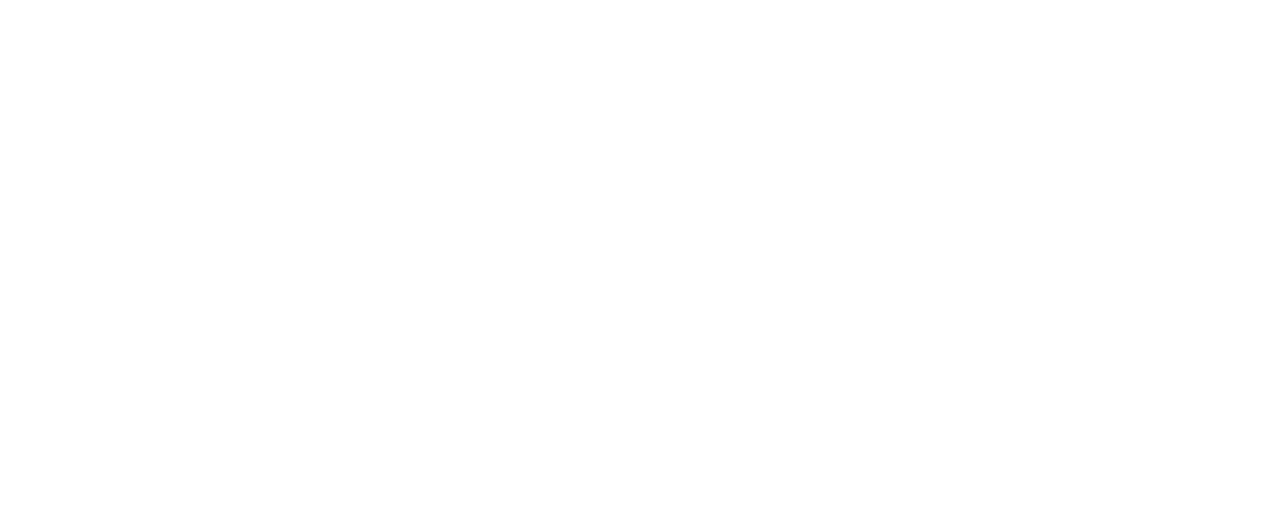
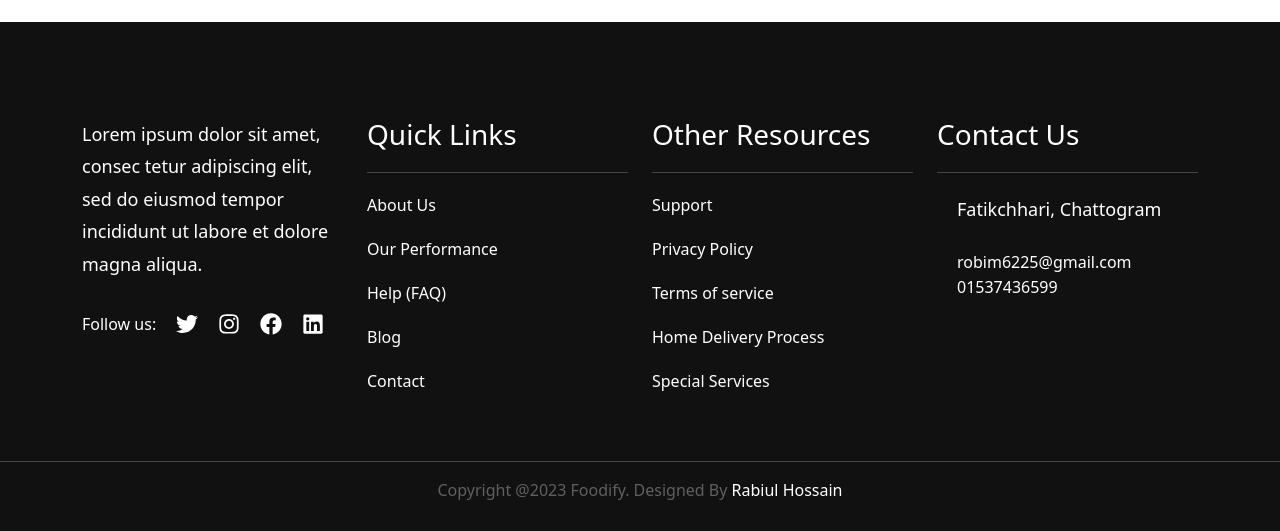
Before and after one commit to robiul1hossen/Assignment_10_Client, a React (Vite) app: page / in a window 1280 px wide. Shown: the part 730-1261 px from the top of the page. Before the commit the page ends 800 px from the top, so only its background shows below. Built offline with nearby package versions, Linux system fonts and the light colour scheme; no server answers.

Commit message:
added footer

```diff
--- /dev/null
+++ b/src/components/Footer/Footer.css
@@ -0,0 +1,66 @@
+.footer {
+  background: #111;
+  color: #fff;
+}
+.footer a {
+  color: #fff;
+  text-decoration: none;
+  transition: 0.5s;
+}
+.footer a:hover {
+  color: #e73a3e;
+  letter-spacing: 1.2px;
+}
+.copytright-text p a:hover {
+  letter-spacing: 0;
+  color: #fff;
+}
+.footer-top {
+  border-bottom: 1px solid #444;
+}
+.footer-bottom {
+  margin-bottom: 0;
+}
+.copytright-text p {
+  color: #606060;
+}
+.copytright-text p a {
+  font-weight: 500;
+}
+
+.footer-widget h3 {
+  border-bottom: 1px solid #444;
+  padding-bottom: 20px;
+  margin-bottom: 20px;
+}
+.footer-widget ul {
+  list-style: none;
+  padding-left: 0;
+  margin-left: 0;
+}
+.footer-widget ul li {
+  margin-bottom: 20px;
+}
+.widget-social ul li a {
+  font-size: 22px;
+  text-decoration: none;
+}
+
+.widget-social {
+  margin-left: -10px;
+}
+
+.widget-social ul li {
+  display: inline-block;
+  padding: 0 10px;
+}
+
+.footer-widget p {
+  font-size: 18px;
+  line-height: 1.8em;
+  margin-bottom: 25px;
+}
+.footer-contact-icon span {
+  margin-right: 20px;
+  margin-bottom: 25px;
+}
--- /dev/null
+++ b/src/components/Footer/Footer.jsx
@@ -0,0 +1,143 @@
+import React from "react";
+import "./Footer.css";
+import { FaFacebook, FaInstagram, FaLinkedin, FaTwitter } from "react-icons/fa";
+
+const Footer = () => {
+  return (
+    <div>
+      <section className="footer pt-5">
+        <div className="footer-top py-5">
+          <div className="container">
+            <div className="row">
+              <div className="col-lg-3">
+                <div className="footer-widget">
+                  <p>
+                    Lorem ipsum dolor sit amet, consec tetur adipiscing elit, sed do eiusmod tempor incididunt
+                    ut labore et dolore magna aliqua.
+                  </p>
+                  <div className="widget-social">
+                    <ul>
+                      <li>
+                        {" "}
+                        <span>Follow us:</span>{" "}
+                      </li>
+                      <li>
+                        <a href="#">
+                          <FaTwitter></FaTwitter>
+                        </a>
+                      </li>
+                      <li>
+                        <a href="#">
+                          <FaInstagram></FaInstagram>
+                        </a>
+                      </li>
+                      <li>
+                        <a href="#">
+                          <FaFacebook></FaFacebook>
+                        </a>
+                      </li>
+                      <li>
+                        <a href="#">
+                          <FaLinkedin></FaLinkedin>
+                        </a>
+                      </li>
+                    </ul>
+                  </div>
+                </div>
+              </div>
+
+              <div className="col-lg-3">
+                <div className="footer-widget">
+                  <h3>Quick Links </h3>
+                  <ul>
+                    <li>
+                      <a href="#">About Us</a>
+                    </li>
+                    <li>
+                      <a href="#">Our Performance</a>
+                    </li>
+                    <li>
+                      <a href="#">Help (FAQ)</a>
+                    </li>
+                    <li>
+                      <a href="#">Blog </a>
+                    </li>
+                    <li>
+                      <a href="#">Contact </a>
+                    </li>
+                  </ul>
+                </div>
+              </div>
+
+              <div className="col-lg-3">
+                <div className="footer-widget">
+                  <h3>Other Resources</h3>
+                  <ul>
+                    <li>
+                      <a href="#"> Support</a>
+                    </li>
+                    <li>
+                      <a href="#">Privacy Policy</a>
+                    </li>
+                    <li>
+                      <a href="#">Terms of service</a>
+                    </li>
+                    <li>
+                      <a href="#">Home Delivery Process </a>
+                    </li>
+                    <li>
+                      <a href="#">Special Services </a>
+                    </li>
+                  </ul>
+                </div>
+              </div>
+
+              <div className="col-lg-3">
+                <div className="footer-widget">
+                  <h3>Contact Us</h3>
+                  <div className="footer-contact-item">
+                    <div className="footer-contact-icon d-flex">
+                      <span>
+                        <i className="fas fa-location-arrow    "></i>
+                      </span>
+                      <p>Fatikchhari, Chattogram</p>
+                    </div>
+
+                    <div className="footer-contact-icon d-flex">
+                      <span>
+                        <i className="fas fa-envelope    "></i>
+                      </span>
+                      <a href="mailto:robim6225@gmail.com">robim6225@gmail.com</a>
+                    </div>
+
+                    <div className="footer-contact-icon d-flex">
+                      <span>
+                        <i className="fas fa-phone"></i>
+                      </span>
+                      <a href="tel:01537436599">01537436599</a>
+                    </div>
+                  </div>
+                </div>
+              </div>
+            </div>
+          </div>
+        </div>
+        <div className="footer-bottom text-center py-3">
+          <div className="container">
+            <div className="row">
+              <div className="col-lg-12">
+                <div className="copytright-text">
+                  <p>
+                    Copyright @2023 Foodify. Designed By <a href="#"> Rabiul Hossain</a>
+                  </p>
+                </div>
+              </div>
+            </div>
+          </div>
+        </div>
+      </section>
+    </div>
+  );
+};
+
+export default Footer;
--- a/src/components/Header/Navbar/HeaderMenu.jsx
+++ b/src/components/Header/Navbar/HeaderMenu.jsx
@@ -5,7 +5,13 @@ import { Link } from "react-router-dom";
 import { AuthContext } from "../../../providers/AuthProvider";
 
 const HeaderMenu = () => {
-  const { user } = useContext(AuthContext);
+  const { user, logout } = useContext(AuthContext);
+
+  const handleLogout = () => {
+    logout()
+      .then()
+      .catch((error) => console.log(error));
+  };
 
   return (
     <Navbar collapseOnSelect expand="lg" bg="light" variant="light" className="position-relative">
@@ -25,7 +31,7 @@ const HeaderMenu = () => {
             </span>
             <span>
               {user ? (
-                <Button>Logout</Button>
+                <Button onClick={handleLogout}>Logout</Button>
               ) : (
                 <Link to="/login">
                   <Button>Login</Button>
--- a/src/components/Login/Login.jsx
+++ b/src/components/Login/Login.jsx
@@ -1,9 +1,13 @@
 import React, { useContext } from "react";
 import { Button, Container, Form } from "react-bootstrap";
-import { Link } from "react-router-dom";
+import { Link, useLocation, useNavigate } from "react-router-dom";
 import { AuthContext } from "../../providers/AuthProvider";
 const Login = () => {
   const { loginUser } = useContext(AuthContext);
+  const navigate = useNavigate();
+  const location = useLocation();
+
+  const from = location.state?.from?.pathname || "/";
 
   const handleLogin = (event) => {
     event.preventDefault();
@@ -15,6 +19,7 @@ const Login = () => {
     loginUser(email, password)
       .then((result) => {
         const loggedUser = result.user;
+        navigate(from, { replace: true });
         console.log(loggedUser);
       })
       .catch((error) => console.log(error));
--- /dev/null
+++ b/src/components/PrivateRoute/PrivateRoute.jsx
@@ -0,0 +1,24 @@
+import React, { useContext } from "react";
+import { AuthContext } from "../../providers/AuthProvider";
+import { Navigate, useLocation } from "react-router-dom";
+import { Container, Spinner } from "react-bootstrap";
+
+const PrivateRoute = ({ children }) => {
+  const { user, loading } = useContext(AuthContext);
+  const location = useLocation();
+
+  if (loading) {
+    return (
+      <Container className="mt-5 text-center">
+        <Spinner animation="border" variant="primary" />
+      </Container>
+    );
+  }
+
+  if (user) {
+    return children;
+  }
+  return <Navigate to="/login" state={{ from: location }} replace></Navigate>;
+};
+
+export default PrivateRoute;
--- a/src/components/layouts/Main/Main.jsx
+++ b/src/components/layouts/Main/Main.jsx
@@ -1,12 +1,14 @@
 import React from "react";
 import HeaderMenu from "../../Header/Navbar/HeaderMenu";
 import { Outlet } from "react-router-dom";
+import Footer from "../../Footer/Footer";
 
 const Main = () => {
   return (
     <div>
       <HeaderMenu></HeaderMenu>
       <Outlet></Outlet>
+      <Footer></Footer>
     </div>
   );
 };
--- a/src/components/layouts/RecipeLayout/RecipeLayout.jsx
+++ b/src/components/layouts/RecipeLayout/RecipeLayout.jsx
@@ -1,12 +1,14 @@
 import React from "react";
 import HeaderMenu from "../../Header/Navbar/HeaderMenu";
 import { Outlet } from "react-router-dom";
+import Footer from "../../Footer/Footer";
 
 const RecipeLayout = () => {
   return (
     <div>
       <HeaderMenu></HeaderMenu>
       <Outlet></Outlet>
+      <Footer></Footer>
     </div>
   );
 };
--- a/src/main.jsx
+++ b/src/main.jsx
@@ -11,6 +11,7 @@ import Login from "./components/Login/Login";
 import Register from "./components/Register/Register";
 import AuthProvider from "./providers/AuthProvider";
 import RecipeLayout from "./components/layouts/RecipeLayout/RecipeLayout";
+import PrivateRoute from "./components/PrivateRoute/PrivateRoute";
 
 const router = createBrowserRouter([
   {
@@ -42,7 +43,11 @@ const router = createBrowserRouter([
     children: [
       {
         path: "/recipe/:id",
-        element: <Recipes></Recipes>,
+        element: (
+          <PrivateRoute>
+            <Recipes></Recipes>
+          </PrivateRoute>
+        ),
         loader: ({ params }) => fetch(`http://localhost:5000/recipe/${params.id}`),
       },
     ],
--- a/src/providers/AuthProvider.jsx
+++ b/src/providers/AuthProvider.jsx
@@ -1,5 +1,11 @@
-import React, { createContext } from "react";
-import { createUserWithEmailAndPassword, getAuth, signInWithEmailAndPassword } from "firebase/auth";
+import React, { createContext, useEffect, useState } from "react";
+import {
+  createUserWithEmailAndPassword,
+  getAuth,
+  onAuthStateChanged,
+  signInWithEmailAndPassword,
+  signOut,
+} from "firebase/auth";
 import app from "../firebase/config.firebase";
 
 export const AuthContext = createContext(null);
@@ -7,17 +13,35 @@ export const AuthContext = createContext(null);
 const auth = getAuth(app);
 
 const AuthProvider = ({ children }) => {
-  const user = null;
+  const [user, setUser] = useState(null);
+  const [loading, setLoading] = useState(true);
 
   const createUser = (email, password) => {
+    setLoading(true);
     return createUserWithEmailAndPassword(auth, email, password);
   };
 
   const loginUser = (email, password) => {
+    setLoading(true);
     return signInWithEmailAndPassword(auth, email, password);
   };
 
-  const authInfo = { user, createUser, loginUser };
+  const logout = () => {
+    setLoading(true);
+    return signOut(auth);
+  };
+
+  useEffect(() => {
+    const unsubscribe = onAuthStateChanged(auth, (loggedUser) => {
+      setUser(loggedUser);
+      setLoading(false);
+    });
+    return () => {
+      unsubscribe();
+    };
+  }, []);
+
+  const authInfo = { user, loading, createUser, loginUser, logout };
   return <AuthContext.Provider value={authInfo}>{children}</AuthContext.Provider>;
 };
 
```
Also changed, not shown: src/components/Recipes/Recipes.jsx (+8 -9 lines).
